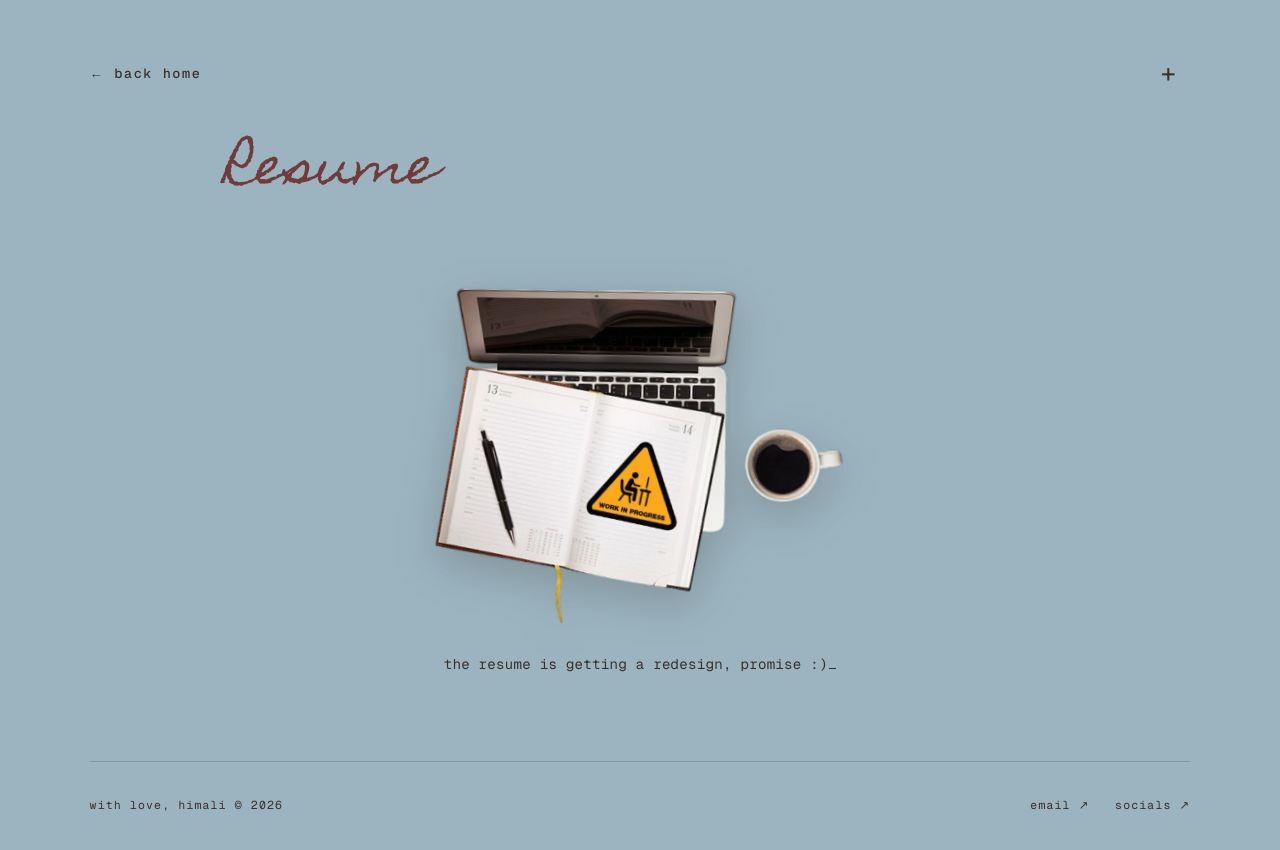
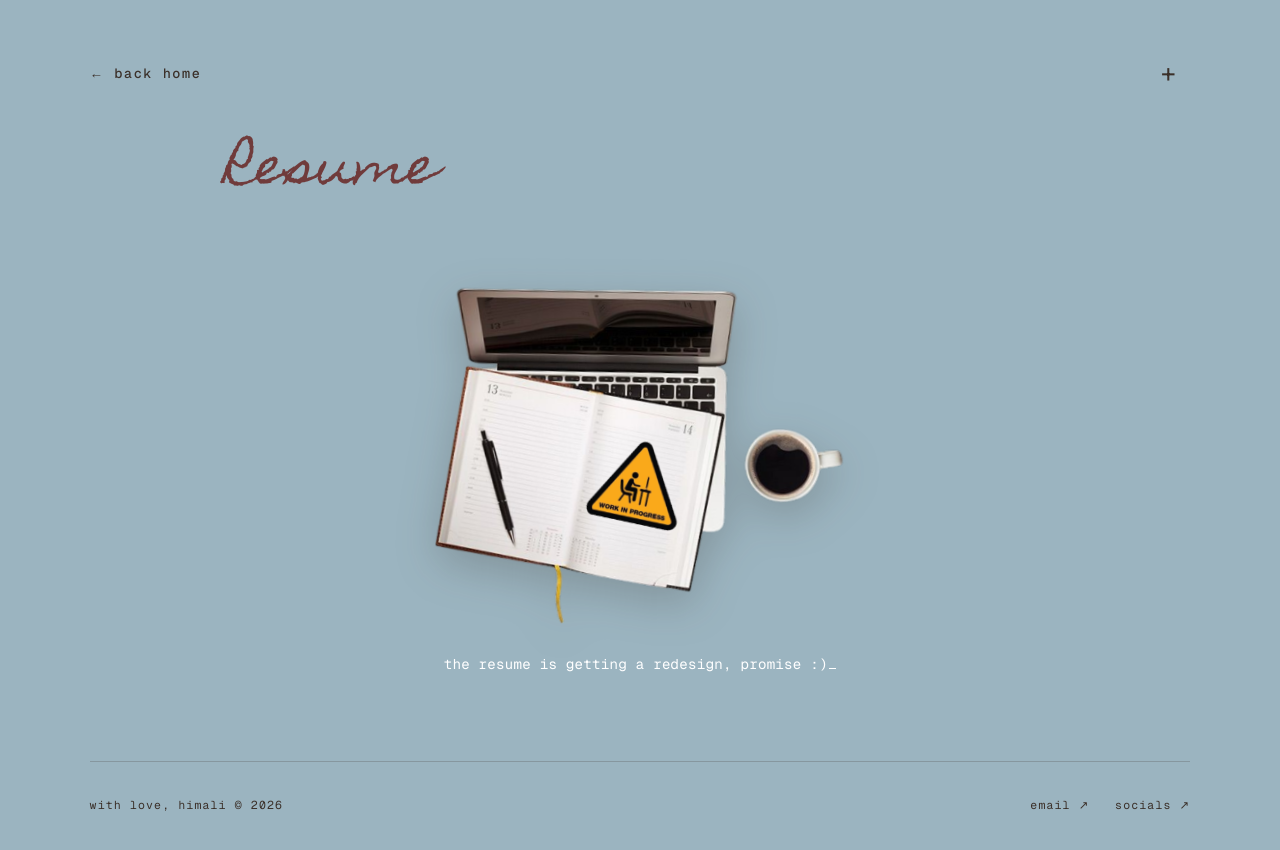
Before and after one commit to Himali-Malvawala/portfolio, a Next.js app: page /resume in a window 1280 px wide. Shown: the top 850 px of the page. Built offline with nearby package versions, Linux system fonts and the light colour scheme; a web font is replaced by a local one.

Commit message:
small tweaks

```diff
--- a/app/about/page.tsx
+++ b/app/about/page.tsx
@@ -68,7 +68,7 @@ export default function About() {
             </span>
           </div>
 
-          <div className="flex flex-col gap-[clamp(18px,2vw,26px)] font-source-code-pro text-[clamp(13px,1.05vw,16px)] leading-loose tracking-[0.01em] text-body-text">
+          <div className="flex flex-col gap-[clamp(18px,2vw,26px)] font-source-code-pro text-[clamp(13px,1.05vw,16px)] leading-loose tracking-[0.01em] text-white">
             <p className="m-0" style={{ textWrap: "pretty" }}>
               hi, i&apos;m himali!
             </p>
--- a/app/components/WorkInProgress.tsx
+++ b/app/components/WorkInProgress.tsx
@@ -25,7 +25,7 @@ export function WorkInProgress({
         {/* <p className="m-0 font-handwritten text-[clamp(22px,3.2vw,34px)] leading-[1.2] text-pastel-brick">
           still tidying up in here!
         </p> */}
-        <div className="min-h-[1.6em] font-mono text-[clamp(13px,1.1vw,16px)] tracking-[0.02em] text-body-text">
+        <div className="min-h-[1.6em] font-mono text-[clamp(13px,1.1vw,16px)] tracking-[0.02em] text-white">
           <Typewriter text={message} speedMs={45} />
         </div>
       </div>
```
